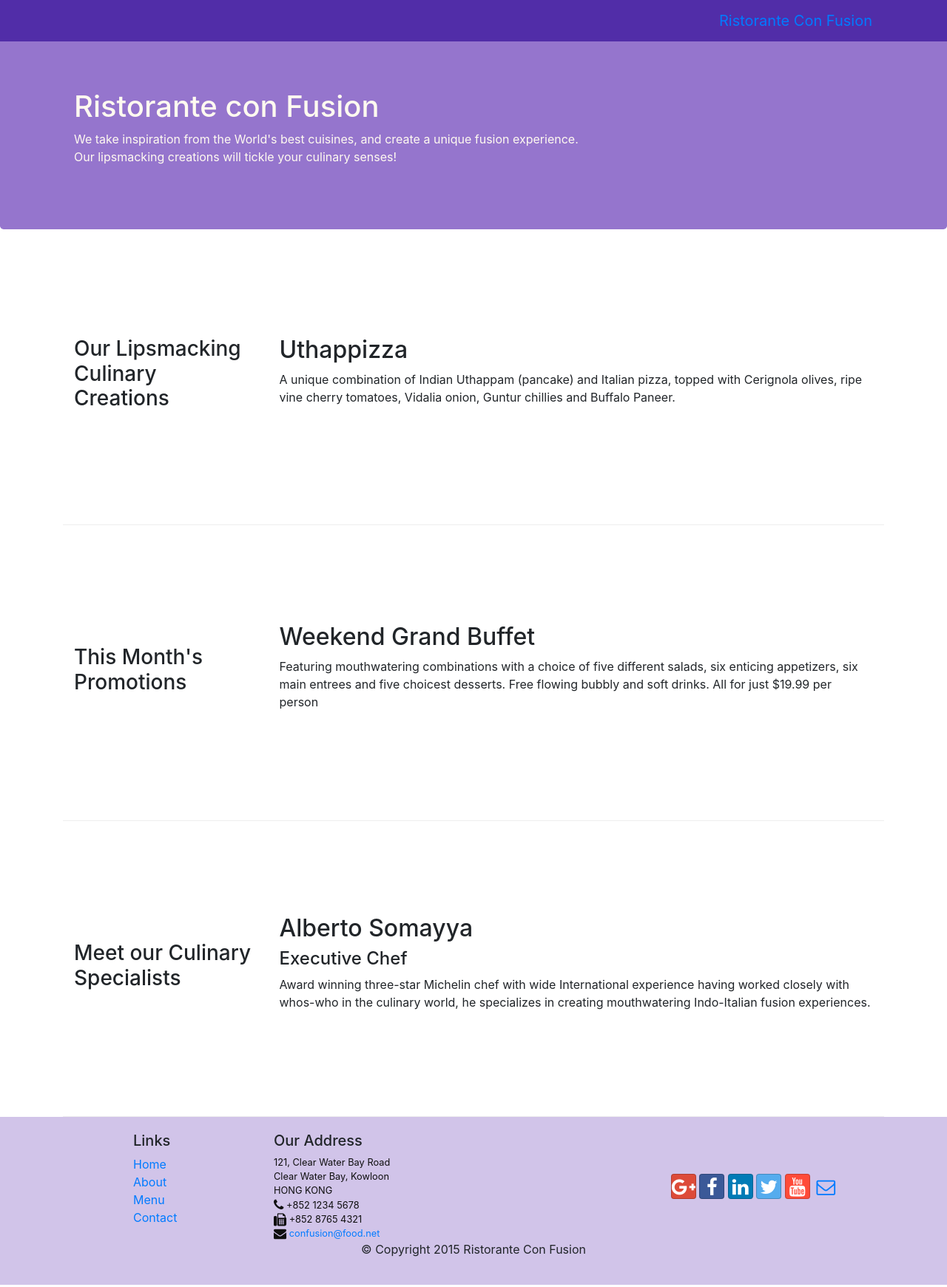
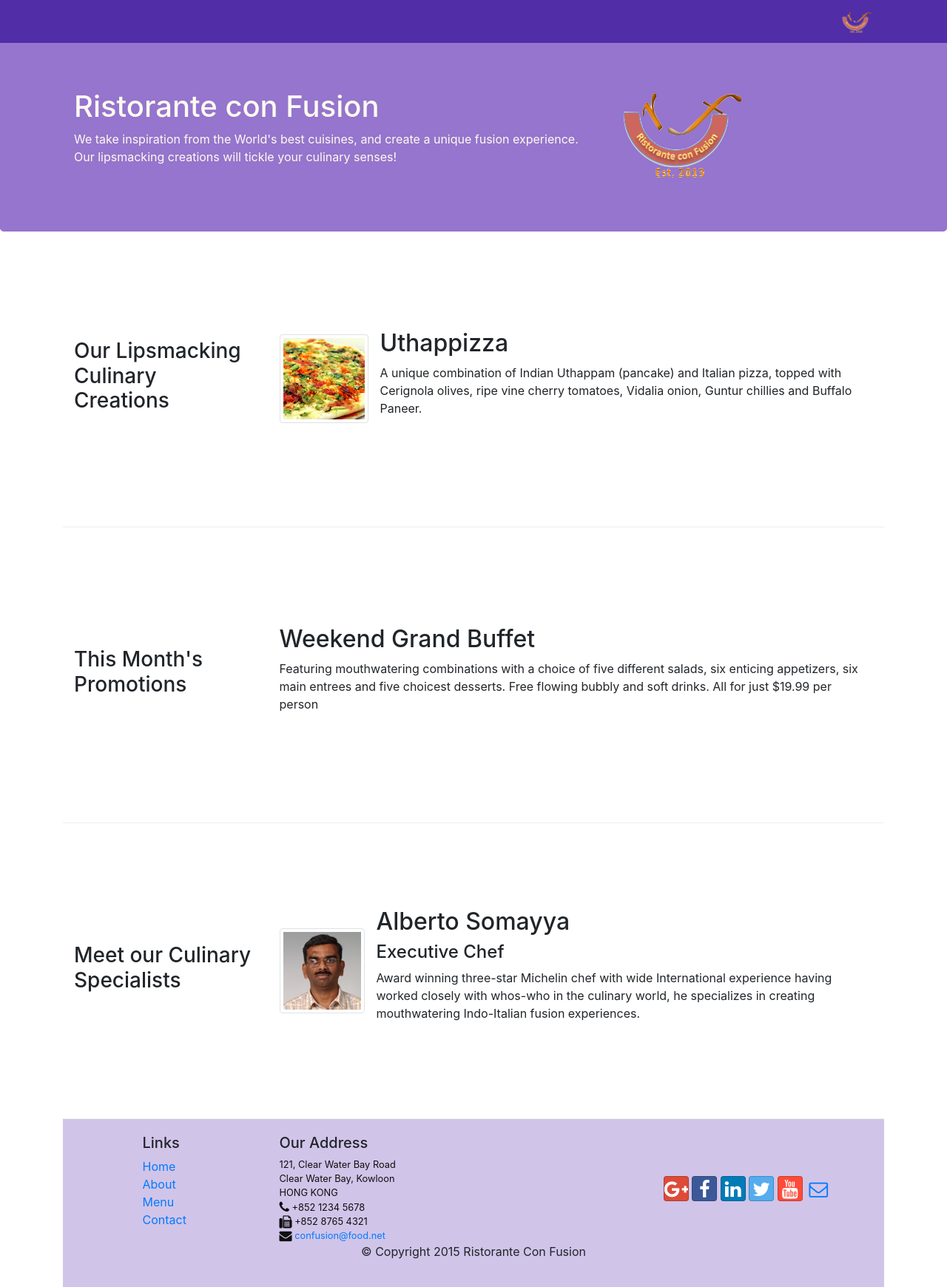
Before and after one commit to harikiranyalavarthi9/Bootstrap4-Project, a website: page index.html in a window 1280 px wide. Shown: the whole page at 74% size. Drawn offline with nearby package versions, Linux system fonts and the light colour scheme.

Commit message:
Images and Media

```diff
--- a/index.html
+++ b/index.html
@@ -20,7 +20,7 @@
           <button class="navbar-toggler" type="button" data-toggle="collapse" data-target="#Navbar">
               <span class="navbar-toggler-icon"></span>
           </button>
-        <a class="navbar-brand" href="#">Ristorante Con Fusion</a>
+          <a class="navbar-brand" href="#"><img src="img/logo.png" height="30" width="41"></a>
               <div class="collapse navbar-collapse" id="Navbar">
                 <ul class="navbar-nav">
                     <li class="nav-item active"><a class="nav-link" href="./index.html"><span class="fa fa-home fa-lg"></span> Home</a></li>
@@ -39,7 +39,8 @@
                     <h1>Ristorante con Fusion</h1>
                     <p>We take inspiration from the World's best cuisines, and create a unique fusion experience. Our lipsmacking creations will tickle your culinary senses!</p>
                 </div>
-                <div class="col col-sm">
+                <div class="col col-sm align-self-center">
+                    <img src="img/logo.png" class="img-fluid">
                 </div>
             </div>
         </div>
@@ -51,8 +52,13 @@
                 <h3>Our Lipsmacking Culinary Creations</h3>
             </div>
             <div class="col-sm col-md flex-first">
-                <h2>Uthappizza</h2>
-                <p>A unique combination of Indian Uthappam (pancake) and Italian pizza, topped with Cerignola olives, ripe vine cherry tomatoes, Vidalia onion, Guntur chillies and Buffalo Paneer.</p>
+                <div class="media">
+                    <img class="d-flex mr-3 img-thumbnail align-self-center" src="img/uthappizza.png" alt="Uthapizza">
+                    <div class="media-body">
+                        <h2 class="mt-0">Uthappizza</h2>
+                        <p class="hidden-xs-down">A unique combination of Indian Uthappam (pancake) and Italian pizza, topped with Cerignola olives, ripe vine cherry tomatoes, Vidalia onion, Guntur chillies and Buffalo Paneer.</p>
+                    </div>
+                </div>
             </div>
         </div>
 
@@ -63,7 +69,7 @@
             </div>
             <div class="col-sm col-md">
                 <h2>Weekend Grand Buffet</h2>
-                <p>Featuring mouthwatering combinations with a choice of five different salads, six enticing appetizers, six main entrees and five choicest desserts. Free flowing bubbly and soft drinks. All for just $19.99 per person </p>
+                <p class="hidden-xs-down">Featuring mouthwatering combinations with a choice of five different salads, six enticing appetizers, six main entrees and five choicest desserts. Free flowing bubbly and soft drinks. All for just $19.99 per person </p>
             </div>
         </div>
 
@@ -72,9 +78,13 @@
                 <h3>Meet our Culinary Specialists</h3>
             </div>
             <div class="col-sm col-md flex-first">
-                <h2>Alberto Somayya</h2>
+                <div class="media">
+                    <img class="d-flex mr-3 img-thumbnail align-self-center" src="img/alberto.png" alt="Alberto Somayya">
+                    <div class="media-body">
+                        <h2 class="mt-0">Alberto Somayya</h2>
                         <h4>Executive Chef</h4>
-                <p>Award winning three-star Michelin chef with wide International experience having worked closely with whos-who in the culinary world, he specializes in creating mouthwatering Indo-Italian fusion experiences. </p>
+                        <p class="hidden-xs-down">Award winning three-star Michelin chef with wide International experience having worked closely with whos-who in the culinary world, he specializes in creating mouthwatering Indo-Italian fusion experiences. </p>
+                    </div>
                 </div>
             </div>
         </div>
```
Also changed, not shown: img/alberto.png (added), img/buffet.png (added), img/logo.png (added), img/uthappizza.png (added), 2 other files. Lines whose indentation alone changed are shown as unchanged.
